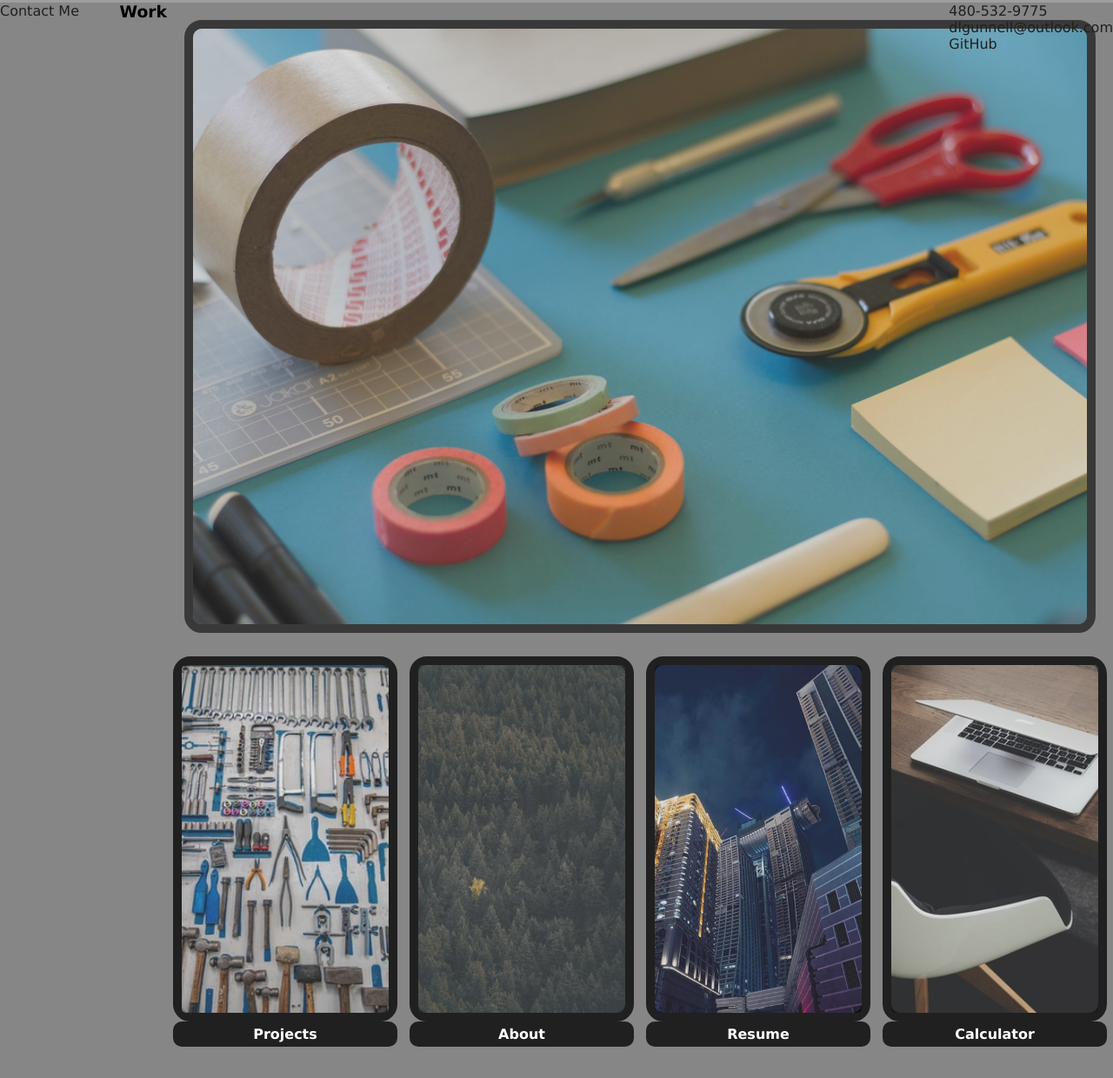
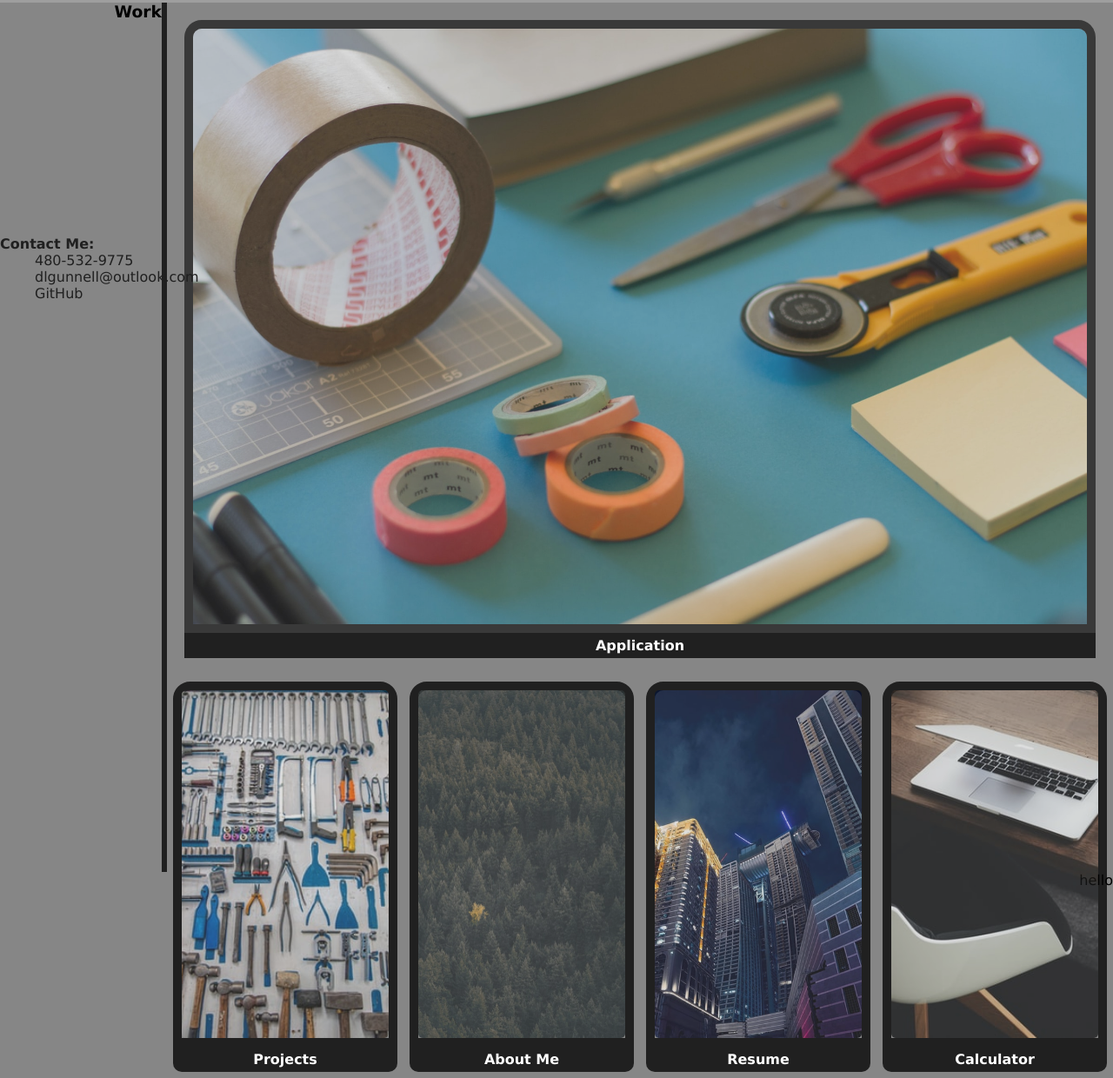
Before and after one commit to FlameMyGame/02-Portfolio, a plain HTML site: page index.html in a window 1280 px wide. Shown: the part 472-1712 px from the top of the page at 87% size. Before the commit the page ends 1683 px from the top, so only its background shows below. Drawn offline with Linux system fonts and the light colour scheme; grey boxes are pictures that could not be loaded.

Commit message:
'finished'

```diff
--- a/assets/css/style.css
+++ b/assets/css/style.css
@@ -22,7 +22,7 @@ html {
     height: 1000px;
     float: left;
     background-color: var(--bg-color);
-    ;
+    border-right: 6px solid var(--img-border);
 }
 
 .right-side {
@@ -57,6 +57,7 @@ header h1 nav {
 }
 
 nav {
+    padding-top: 10px;
     padding-left: 0;
     list-style: none;
     float: right;
@@ -77,7 +78,6 @@ nav li a {
     display: block;
     padding: 10px 15px;
     border-color: var(--white);
-    border: 5px solid red;
 }
 
 a,
@@ -102,11 +102,16 @@ a:active {
     text-align: bottom;
 }
 
+.left-side .sidebar-s2 h1 {
+    text-align: right;
+    position: relative;
+}
+
 #project-img {
     display: flex;
     width: 100%;
     border: 10px solid var(--img-border);
-    border-radius: 20px;
+    border-radius: 20px 20px 0 0;
 }
 
 .row {
@@ -126,7 +131,7 @@ a:active {
 
 .image-border {
     border: 10px solid var(--img-border);
-    border-radius: 20px;
+    border-radius: 20px 20px 0 0;
 }
 
 .image-hover {
@@ -143,13 +148,20 @@ a:active {
     padding: 7px;
 }
 
+.application {
+    background-color: var(--img-border);
+    color: var(--white);
+    text-align: center;
+    padding: 5px;
+}
+
 .text-block-1 {
     background-color: var(--img-border);
     color: var(--white);
     z-index: 10;
     width: auto;
     text-align: center;
-    border-radius: 10px 10px 10px 10px;
+    border-radius: 0 0 10px 10px;
     padding: 5px;
 }
 
@@ -159,7 +171,7 @@ a:active {
     z-index: 10;
     width: auto;
     text-align: center;
-    border-radius: 10px 10px 10px 10px;
+    border-radius: 0 0 10px 10px;
     padding: 5px;
 }
 
@@ -169,7 +181,7 @@ a:active {
     z-index: 10;
     width: auto;
     text-align: center;
-    border-radius: 10px 10px 10px 10px;
+    border-radius: 0 0 10px 10px;
     padding: 5px;
 }
 
@@ -179,7 +191,7 @@ a:active {
     z-index: 10;
     width: auto;
     text-align: center;
-    border-radius: 10px 10px 10px 10px;
+    border-radius: 0 0 10px 10px;
     padding: 5px;
 }
 
@@ -192,6 +204,7 @@ body {
     position: absolute;
     width: 100%;
     height: 57px;
+    bottom: 0;
     left: 0;
     right: 0;
     color: var(--img-border);
@@ -199,12 +212,17 @@ body {
 
 .foot ul {
     list-style-type: none;
-    float: right;
+    float: left;
     display: block;
 }
 
 .contact-foot {
     float: left;
+}
+
+.test {
+    display: block;
+    float: right;
 }
 
 @media screen and (max-width: 992px) {
--- a/index.html
+++ b/index.html
@@ -14,16 +14,16 @@
         <h1>Dawson Gunnell</h1>
         <nav>
             <ul>
-                <a href="#">
+                <a href="#about-me">
                     <li>About Me</li>
                 </a>
-                <a href="#">
+                <a href="#work">
                     <li>Work</li>
                 </a>
-                <a href="#">
+                <a href="#resume">
                     <li>Resume</li>
                 </a>
-                <a href="#">
+                <a href="#contact">
                     <li>Contact</li>
                 </a>
             </ul>
@@ -41,6 +41,7 @@
         <section class="right-side">
             <div class="row">
                 <img class="image-hover" id="project-img" src="assets/css/Pictures/jo-szczepanska-9OKGEVJiTKk-unsplash (1).jpg">
+                <h4 class="application">Application</h4>
             </div>
             <div class="column">
                 <div class="image-border"><img class="image-hover" id="image" src="assets/css/Pictures/cesar-carlevarino-aragon-NL_DF0Klepc-unsplash (1).jpg" alt="A wall of organized tools"></div>
@@ -51,7 +52,7 @@
             <div class="column">
                 <div class="image-border"><img class="image-hover" id="image" src="assets/css/Pictures/calvin-weibel-K89vw3GUoBo-unsplash.jpg" alt="A picture of a forest with one yellow tree, there to catch your attention"></div>
                 <div class="text-block-2">
-                    <h4 class="navi">About</h4>
+                    <h4 class="navi">About Me</h4>
                 </div>
             </div>
             <div class="column">
@@ -72,17 +73,17 @@
 
     <footer>
         <div class="foot">
+            <div class="contact_foot"><strong>Contact Me:</strong></div>
             <ul>
                 <li>480-532-9775</li>
                 <li>dlgunnell@outlook.com</li>
                 <li>GitHub</li>
             </ul>
-            <div class="contact_foot">Contact Me</div>
+
         </div>
     </footer>
+    <div class="test">hello</div>
 </body>
 
 
-
-
 </html>
```
